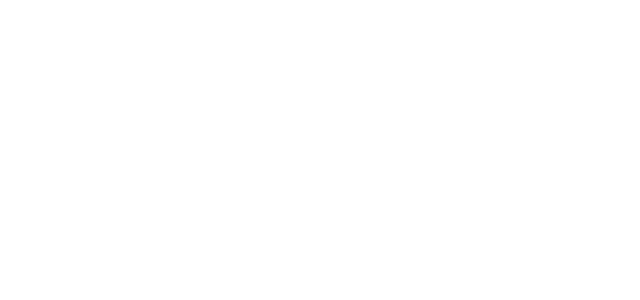
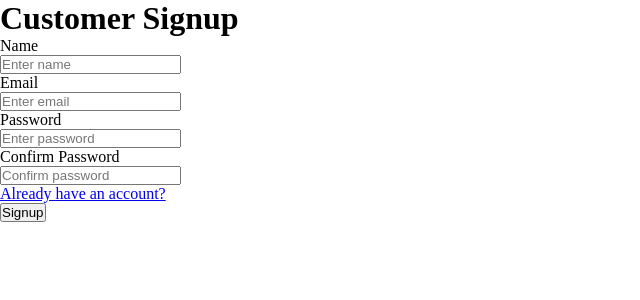
Before and after one commit to pradeep-145/Rural-Artisans, a React (Vite) app in the folder frontend/: page /customerSignup in a window 1280 px wide. Before the commit this address had no page. Shown: the top 300 px of the page, without its empty margins (0-640 px from the left). Built offline with nearby package versions, Linux system fonts and the light colour scheme.

Commit message:
login and signup pages for admin, artisan, and customer

```diff
--- a/frontend/src/App.jsx
+++ b/frontend/src/App.jsx
@@ -1,10 +1,20 @@
 import { BrowserRouter, Routes, Route } from 'react-router-dom';
-
+import AdminLogin from './Pages/Login/AdminLogin';
+import ArtisanLogin from './Pages/Login/ArtisanLogin';
+import CustomerLogin from './Pages/Login/CustomerLogin';
+import ArtisanSignup from './Pages/Signup/ArtisanSignup';
+import CustomerSignup from './Pages/Signup/CustomerSignup';
 function App() {
 
   return (
     <BrowserRouter>
       <Routes>
+        <Route path="/adminLogin" element={<AdminLogin />} />
+        <Route path="/artisanLogin" element={<ArtisanLogin />} />
+        <Route path="/customerLogin" element={<CustomerLogin />} />
+        <Route path="/artisanSignup" element={<ArtisanSignup />} />
+        <Route path="/customerSignup" element={<CustomerSignup />} />
+
 
       </Routes>
     </BrowserRouter>
--- a/frontend/src/Pages/Login/AdminLogin.jsx
+++ b/frontend/src/Pages/Login/AdminLogin.jsx
@@ -1,7 +1,22 @@
 
 const AdminLogin = () => {
   return (
-    <div>AdminLogin</div>
+    <div>
+      <div>
+        <h1>Admin Login</h1>
+        <form>
+          <div>
+            <label>Email</label><br/>
+            <input type="email" placeholder="Enter email" />
+          </div>
+          <div>
+            <label>Password</label><br/>
+            <input type="password" placeholder="Enter password" />
+          </div>
+          <button type="submit">Login</button>
+        </form>
+      </div>
+    </div>
   )
 }
 
--- a/frontend/src/Pages/Login/ArtisanLogin.jsx
+++ b/frontend/src/Pages/Login/ArtisanLogin.jsx
@@ -1,7 +1,44 @@
+import React, { useState } from 'react'
+const ArtisanLogin = () => {
+   const [otp, setOtp] = useState('');
+    const [showOtpField, setShowOtpField] = useState(false);
+    const [phoneNumber, setPhoneNumber] = useState('');
 
-const ArtisanLogin = () => {
+    const sendOtp = () => {
+      console.log('OTP sent to', phoneNumber);
+      setShowOtpField(true);
+    };
+
+
   return (
-    <div>ArtisanLogin</div>
+    <div>
+      <div>
+        <h1>Artisan Login</h1>
+        <form>
+          <div>
+            <label>Phone number</label><br/>
+            <input type="number" placeholder="Enter Phone number" />
+          </div>
+          <button type="button" onClick={sendOtp}>Send OTP</button><br/>
+          {showOtpField && (
+            <>
+              <label>OTP</label><br/>
+              <input
+                type="number"
+                placeholder="Enter OTP"
+                value={otp}
+                onChange={(e) => setOtp(e.target.value)}
+              /><br/>
+            </>
+          )}
+          <div>
+             <a href="/artisanSignup">Don't have an account?</a>
+          </div>
+
+          <button type="submit">Login</button>
+        </form>
+      </div>
+    </div>
   )
 }
 
--- a/frontend/src/Pages/Login/CustomerLogin.jsx
+++ b/frontend/src/Pages/Login/CustomerLogin.jsx
@@ -1,7 +1,25 @@
 
 const CustomerLogin = () => {
     return (
-        <div>CustomerLogin</div>
+        <div>
+            <div>
+                <h1>Customer Login</h1>
+                <form>
+                    <div>
+                        <label>Email</label><br/>
+                        <input type="email" placeholder="Enter email" />
+                    </div>
+                    <div>
+                        <label>Password</label><br/>
+                        <input type="password" placeholder="Enter password" />
+                    </div>
+                    <div>
+                        <a href="/customerSignup">Don't have an account?</a>
+                    </div>
+                    <button type="submit">Login</button>
+                </form>
+            </div>
+        </div>
     )
 }
 
--- a/frontend/src/Pages/Signup/ArtisanSignup.jsx
+++ b/frontend/src/Pages/Signup/ArtisanSignup.jsx
@@ -1,8 +1,55 @@
+import React, { useState } from 'react';
 
 const ArtisanSignup = () => {
+  const [name, setName] = useState('');
+  const [phoneNumber, setPhoneNumber] = useState('');
+  const [otp, setOtp] = useState('');
+  const [showOtpField, setShowOtpField] = useState(false);
+
+  const sendOtp = () => {
+    console.log('OTP sent to', phoneNumber);
+    setShowOtpField(true);
+  };
+
   return (
-    <div>ArtisanSignup</div>
-  )
+    <div>
+      <div>
+        <h1>Artisan Signup</h1>
+        <form>
+          <label>Name</label><br/>
+          <input
+            type="text"
+            placeholder="Enter name"
+            value={name}
+            onChange={(e) => setName(e.target.value)}
+          /><br/>
+          <label>Phone number</label><br/>
+          <input
+            type="number"
+            placeholder="Enter phone number"
+            value={phoneNumber}
+            onChange={(e) => setPhoneNumber(e.target.value)}
+          /><br/>
+          <button type="button" onClick={sendOtp}>Send OTP</button><br/>
+          {showOtpField && (
+            <>
+              <label>OTP</label><br/>
+              <input
+                type="number"
+                placeholder="Enter OTP"
+                value={otp}
+                onChange={(e) => setOtp(e.target.value)}
+              /><br/>
+            </>
+          )}
+          <div>
+            <a href="/artisanLogin">Already have an account?</a>
+          </div>
+          <button type="submit">Signup</button>
+        </form>
+      </div>
+    </div>
+  );
 }
 
-export default ArtisanSignup
+export default ArtisanSignup;
--- a/frontend/src/Pages/Signup/CustomerSignup.jsx
+++ b/frontend/src/Pages/Signup/CustomerSignup.jsx
@@ -1,7 +1,33 @@
 
 const CustomerSignup = () => {
     return (
-        <div>CustomerSignup</div>
+        <div>
+            <div>
+                <h1>Customer Signup</h1>
+                <form>
+                    <div>
+                        <label>Name</label><br/>
+                        <input type="text" placeholder="Enter name" />
+                    </div>
+                    <div>
+                        <label>Email</label><br/>
+                        <input type="email" placeholder="Enter email" />
+                    </div>
+                    <div>
+                        <label>Password</label><br/>
+                        <input type="password" placeholder="Enter password" />
+                    </div>
+                    <div>
+                        <label>Confirm Password</label><br/>
+                        <input type="password" placeholder="Confirm password" />
+                    </div>
+                    <div>
+                        <a href="/customerLogin">Already have an account?</a>
+                    </div>
+                    <button type="submit">Signup</button>
+                </form>
+            </div>
+        </div>
     )
 }
 
```
